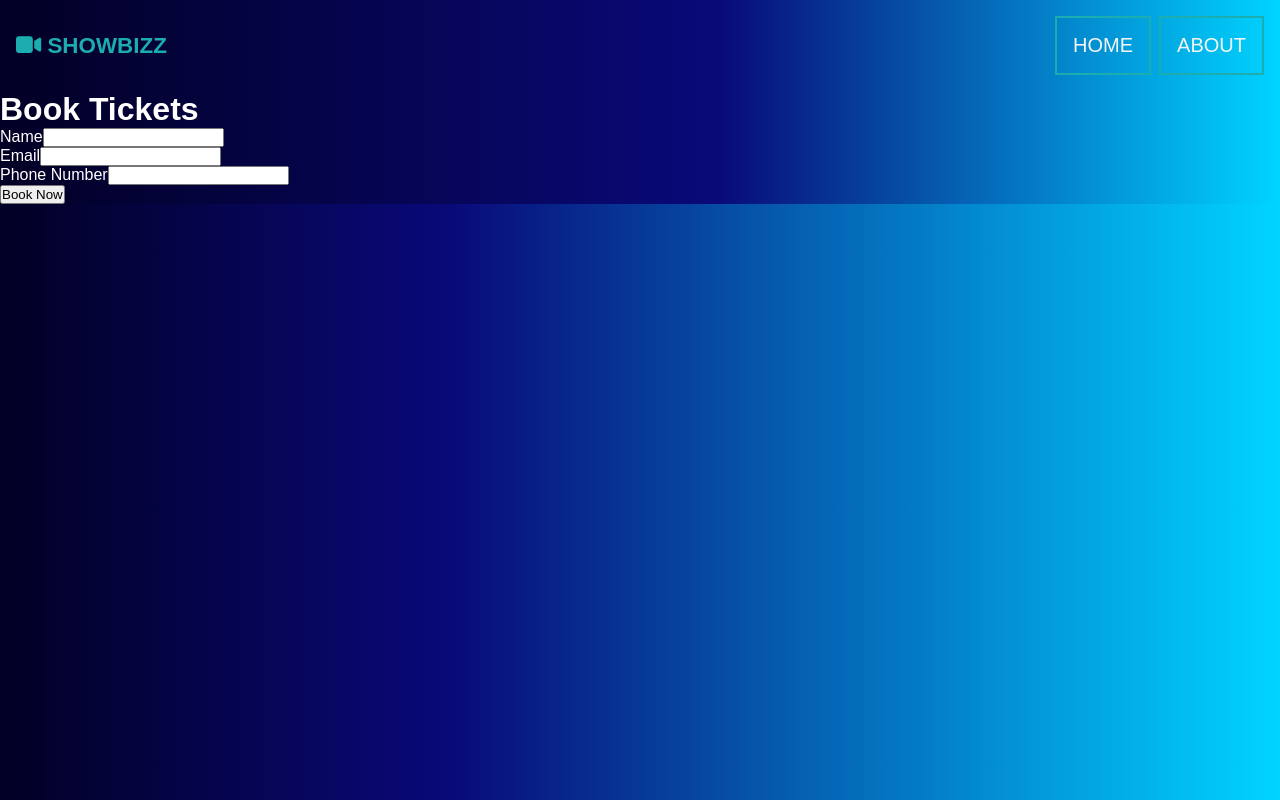
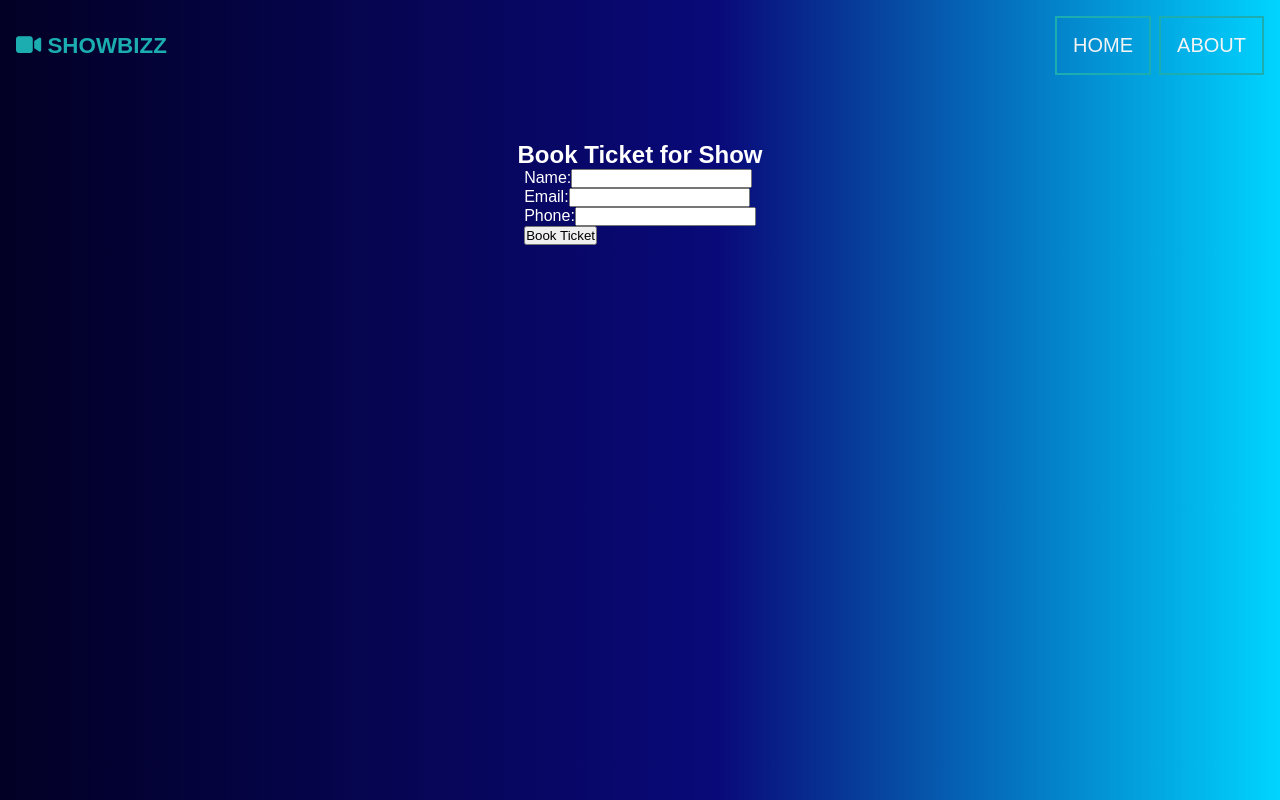
Before and after one commit to manu31shukla/Show-Bizz, a React (Create React App) app: page /book/1 in a window 1280 px wide. Built offline with nearby package versions, Linux system fonts and the light colour scheme.

Commit message:
styling & adding form

```diff
--- a/src/App.css
+++ b/src/App.css
@@ -2,6 +2,7 @@
   background: rgb(2,0,36);
   background: rgb(2,0,36);
 background: linear-gradient(90deg, rgba(2,0,36,1) 0%, rgba(9,9,121,1) 56%, rgba(0,212,255,1) 100%);
+height: 100%;
     color: white;
     font-family: sans-serif;
   }
--- a/src/App.js
+++ b/src/App.js
@@ -30,7 +30,7 @@ function App(){
           <Route path="/show/:showId" element={<Showdetails/>} />
 
           {/* route for Booking form */}
-          <Route path="/book/:id" element={<BookingForm/>} />
+          <Route path="/book/:showId" element={<BookingForm/>} />
 
       </Routes>
       </div>
--- a/src/index.css
+++ b/src/index.css
@@ -5,6 +5,6 @@
 }
 
 html, body, #root, .App {
-  min-height: 100%;
+  min-height: 100vh;
   background: linear-gradient(90deg, rgba(2,0,36,1) 0%, rgba(9,9,121,1) 35%, rgba(0,212,255,1) 100%);
 }
--- /dev/null
+++ b/src/pages/BookingForm.css
@@ -0,0 +1,37 @@
+.booking-form-container {
+    display: flex;
+    flex-direction: column;
+    align-items: center;
+    margin-top: 50px;
+  }
+
+  .booking-form-input {
+    margin: 10px;
+    padding: 10px;
+    border: 1px solid gray;
+    border-radius: 5px;
+    width: 500px;
+    height: 100px;
+  }
+
+  .booking-form-label {
+    margin-bottom: 5px;
+    font-size: 18px;
+    font-weight: bold;
+    text-align: center;
+  }
+
+  .booking-form-button {
+    margin-top: 20px;
+    padding: 10px 20px;
+    background-color: #5999de;
+    color: white;
+    border: none;
+    border-radius: 5px;
+    font-size: 36px;
+    cursor: pointer;
+  }
+
+  .booking-form-button:hover {
+    background-color: #0069d9;
+  }
--- a/src/pages/BookingForm.js
+++ b/src/pages/BookingForm.js
@@ -1,39 +1,42 @@
 import React, { useState } from 'react';
-import { useParams, useNavigate } from 'react-router-dom';
+import './BookingForm.css';
 
-function BookingForm() {
-  const { id } = useParams();
-  const navigate = useNavigate();
-  const [formData, setFormData] = useState({ name: '', email: '', phone: '' });
+const BookingForm = ({ showId }) => {
+  const [name, setName] = useState('');
+  const [email, setEmail] = useState('');
+  const [phone, setPhone] = useState('');
 
-  const handleInputChange = e => {
-    const { name, value } = e.target;
-    setFormData({ ...formData, [name]: value });
-  };
+  const handleSubmit = (event) => {
+    event.preventDefault();
 
-  const handleSubmit = e => {
-    e.preventDefault();
-    localStorage.setItem(`movie_${id}`, JSON.stringify(formData));
-    navigate(`/booking-confirmation/${id}`);
-  };
+    // Save user details in localStorage
+    localStorage.setItem(`show${showId}_name`, name);
+    localStorage.setItem(`show${showId}_email`, email);
+    localStorage.setItem(`show${showId}_phone`, phone);
+
+    // Reset form fields
+    setName('');
+    setEmail('');
+    setPhone('');
+  }
 
   return (
-    <div className="container">
-      <h1 className="mb-4">Book Tickets</h1>
-      <form onSubmit={handleSubmit}>
-        <div className="mb-3">
-          <label htmlFor="name" className="form-label">Name</label>
-          <input type="text" className="form-control" id="name" name="name" value={formData.name} onChange={handleInputChange} required />
+    <div className="booking-form-container">
+      <h2>Book Ticket for Show {showId}</h2>
+      <form className="booking-form" onSubmit={handleSubmit}>
+        <div className="form-group">
+          <label htmlFor="name">Name:</label>
+          <input type="text" id="name" value={name} onChange={(event) => { setName(event.target.value) }} required />
         </div>
-        <div className="mb-3">
-          <label htmlFor="email" className="form-label">Email</label>
-          <input type="email" className="form-control" id="email" name="email" value={formData.email} onChange={handleInputChange} required />
+        <div className="form-group">
+          <label htmlFor="email">Email:</label>
+          <input type="email" id="email" value={email} onChange={(event) => { setEmail(event.target.value) }} required />
         </div>
-        <div className="mb-3">
-          <label htmlFor="phone" className="form-label">Phone Number</label>
-          <input type="tel" className="form-control" id="phone" name="phone" value={formData.phone} onChange={handleInputChange} required />
+        <div className="form-group">
+          <label htmlFor="phone">Phone:</label>
+          <input type="tel" id="phone" value={phone} onChange={(event) => { setPhone(event.target.value) }} required />
         </div>
-        <button type="submit" className="btn btn-primary">Book Now</button>
+        <button type="submit">Book Ticket</button>
       </form>
     </div>
   );
--- a/src/pages/Homepage.js
+++ b/src/pages/Homepage.js
@@ -28,7 +28,8 @@ function ShowCard({ show }) {
     <div className="show-card">
       <img src={image?.medium} alt={name} />
       <h3>{name}</h3>
-      <div dangerouslySetInnerHTML={{ __html: summary }} />
+      <div className="summury">
+      <div dangerouslySetInnerHTML={{ __html: summary }} /></div>
       <Link to={`/show/${show.id}`} className='button-73'>View Summary</Link>
     </div>
   );
--- a/src/pages/Showdetails.css
+++ b/src/pages/Showdetails.css
@@ -1,12 +1,18 @@
 .show-details {
+  min-height: 100vh;
   display: flex;
   flex-direction: column;
   align-items: center;
   margin: 2rem auto;
   max-width: 800px;
   padding: 1rem;
+  background: rgb(1, 22, 22);
+
 }
-
+.load{
+   text-align: center;
+   font-size: larger;
+}
 .show-details img {
   width: 100%;
   max-width: 500px;
--- a/src/pages/Showdetails.js
+++ b/src/pages/Showdetails.js
@@ -30,6 +30,9 @@ function Showdetails() {
       <div className="show-info">
         <h1 className="show-title">{showDetails.name}</h1>
         <div className="show-summary" dangerouslySetInnerHTML={{ __html: showDetails.summary }}></div>
+        <p><strong>Language: </strong>{showDetails.language}</p>
+        <p><strong>Premiered:</strong> {showDetails.premiered}</p>
+        <p><strong>Rating:</strong> {showDetails.rating.average}/10</p>
           <div className="genres">
 
             {genres.map((genre, index) => (
@@ -41,7 +44,7 @@ function Showdetails() {
 
         </div><br/><br/>
         <div className="wrapper">
-          <Link to="BookingForm" className="btn1">
+          <Link to={`/book/${showDetails.id}`}  className="btn1">
             Book Tickets
           </Link>
           <Link to="/" className="btn2">
--- a/src/pages/moviecard.css
+++ b/src/pages/moviecard.css
@@ -7,6 +7,7 @@
     border: 1px solid #ccc;
     border-radius: 5px;
     overflow: hidden;
+    background: rgb(1, 56, 56);
   }
 
   .show-card img {
@@ -21,8 +22,8 @@
     font-weight: bold;
   }
 
-  .summary {
-    margin: 50px;
+  .summury {
+    margin: 10px;
     font-size: 1rem;
   }
 
```
